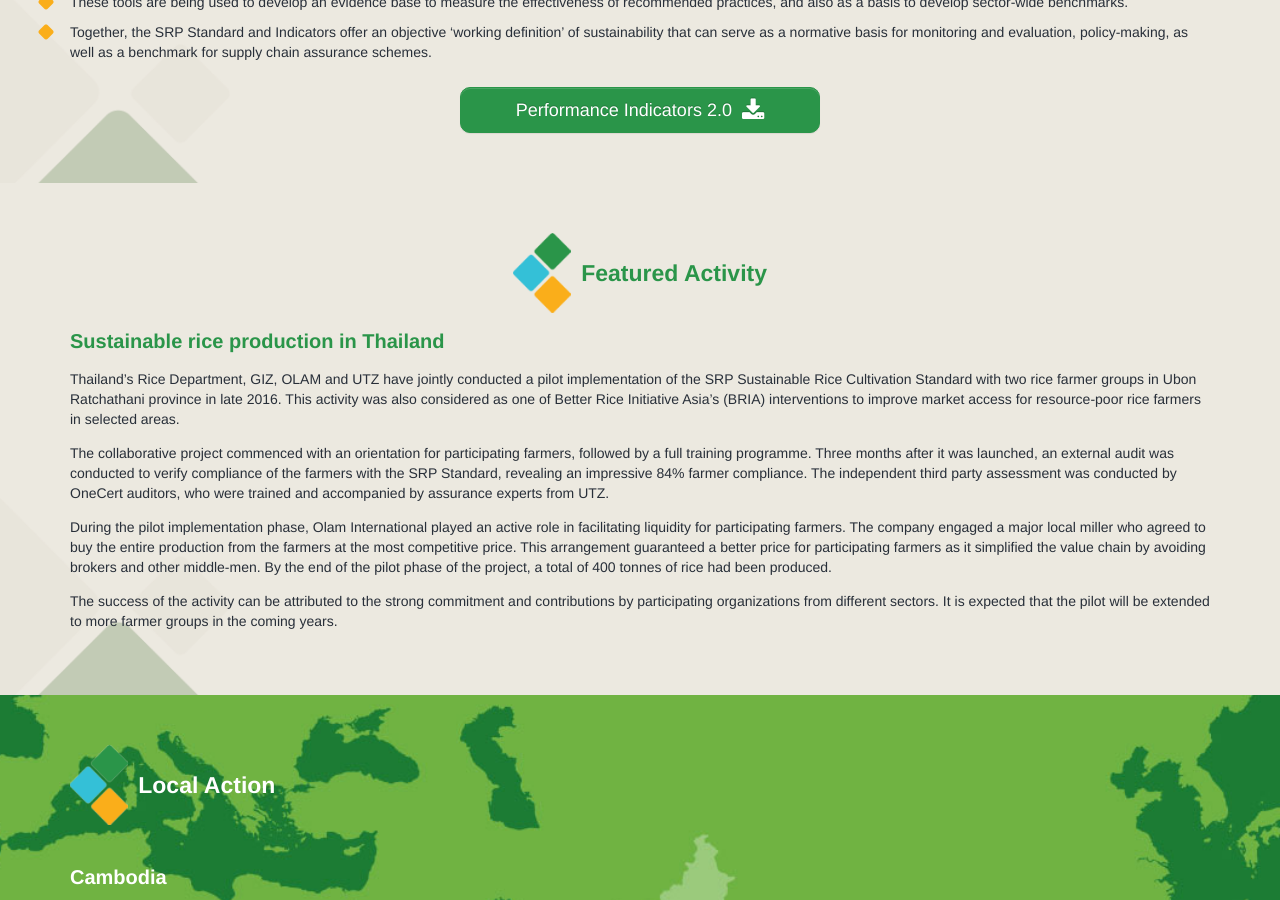
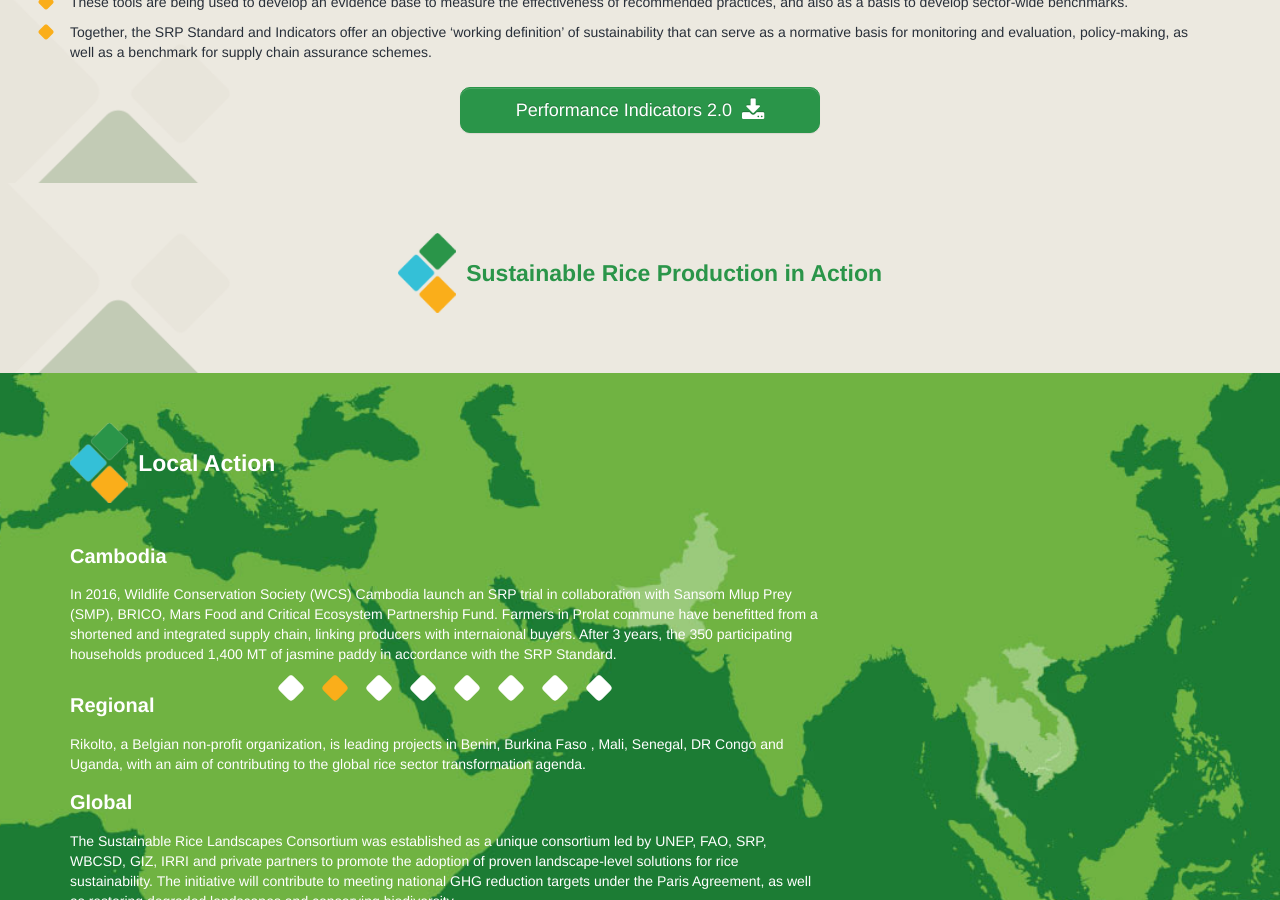
Before and after one commit to sustainablericeplatform/sustainablericeplatform.github.io, a Jekyll site: the page built from Resources/index.html, in a window 1280 px wide and 900 px high, scrolled down 1737 px. Built offline with Jekyll 4.4.1, drawn with Linux system fonts in a browser that asks for light colours.

Commit message:
Update index.html

```diff
--- a/Resources/index.html
+++ b/Resources/index.html
@@ -87,15 +87,15 @@
         <div class="heading-container">
             <div class="header">
                 <img src="/assets/images/header-icon.png" alt="">
-                <h1>Featured Activity</h1>
+                <h1>Sustainable Rice Production in Action</h1>
             </div>
         </div>
         <ul class="srp-list">
-         <h1 class="green">Sustainable rice production in Thailand</h1>
+         <!--<h1 class="green">Sustainable rice production in Thailand</h1>
 <p>Thailand’s Rice Department, GIZ, OLAM and UTZ have jointly conducted a pilot implementation of the SRP Sustainable Rice Cultivation Standard with two rice farmer groups in Ubon Ratchathani province in late 2016. This activity was also considered as one of Better Rice Initiative Asia’s (BRIA) interventions to improve market access for resource-poor rice farmers in selected areas.</p>
 <p>The collaborative project commenced with an orientation for participating farmers, followed by a full training programme. Three months after it was launched, an external audit was conducted to verify compliance of the farmers with the SRP Standard, revealing an impressive 84% farmer compliance. The independent third party assessment was conducted by OneCert auditors, who were trained and accompanied by assurance experts from UTZ.</p>
 <p>During the pilot implementation phase, Olam International played an active role in facilitating liquidity for participating farmers. The company engaged a major local miller who agreed to buy the entire production from the farmers at the most competitive price. This arrangement guaranteed a better price for participating farmers as it simplified the value chain by avoiding brokers and other middle-men. By the end of the pilot phase of the project, a total of 400 tonnes of rice had been produced.</p>
-<p>The success of the activity can be attributed to the strong commitment and contributions by participating organizations from different sectors. It is expected that the pilot will be extended to more farmer groups in the coming years.</p>
+<p>The success of the activity can be attributed to the strong commitment and contributions by participating organizations from different sectors. It is expected that the pilot will be extended to more farmer groups in the coming years.</p>-->
         </ul>
         </div>
     </div>
```
